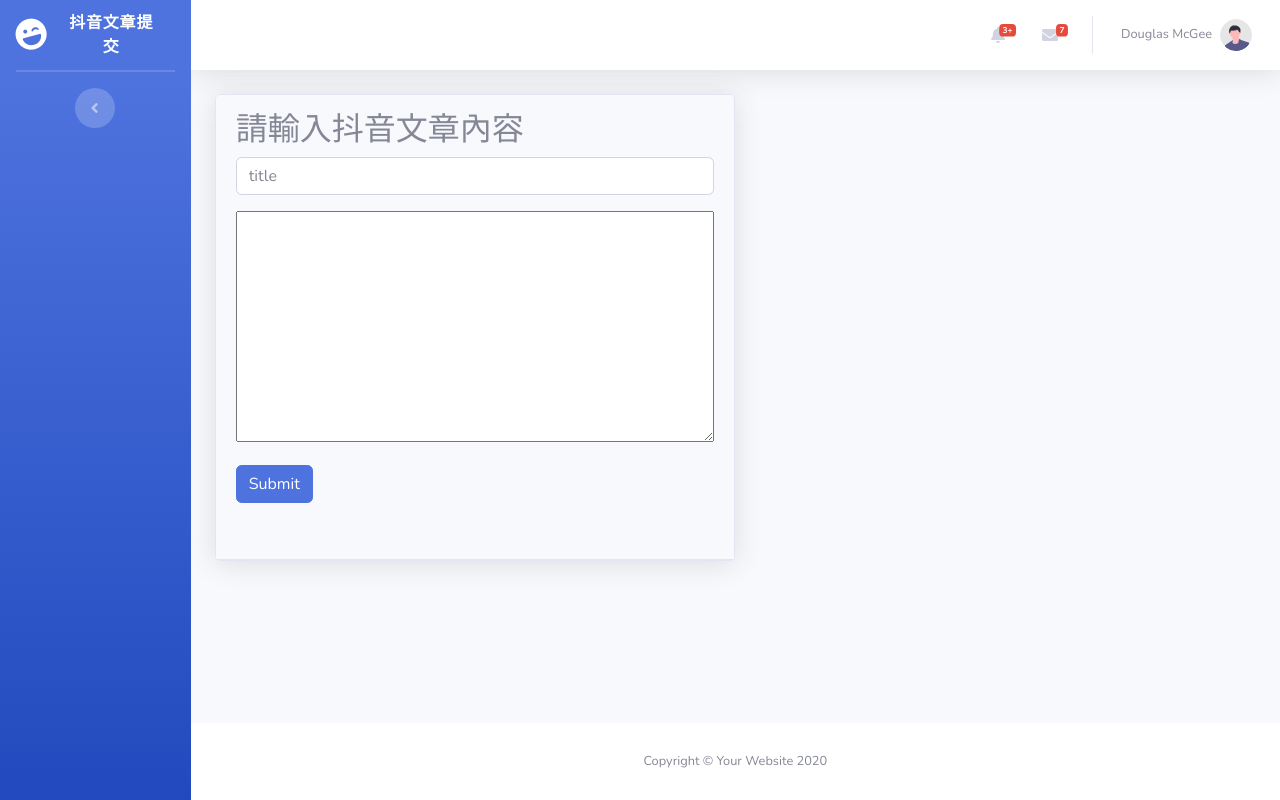
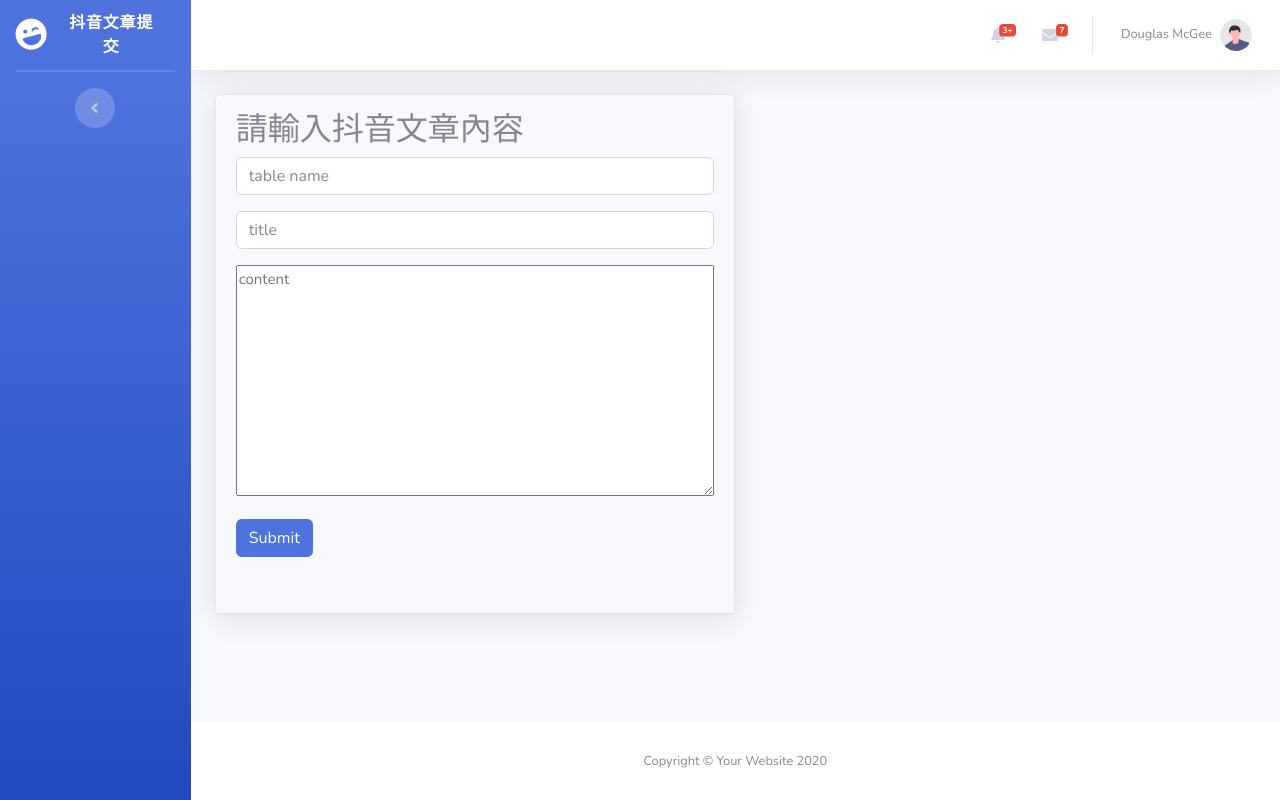
Before and after one commit to jeff3388/cutvideo, a Flask app: page /article_client in a window 1280 px wide. Run offline with Flask 2, Linux system fonts and the light colour scheme; some libraries are stand-ins or nearby versions.

Commit message:
更新資料

```diff
--- a/backgroud_service.py
+++ b/backgroud_service.py
@@ -151,9 +151,9 @@ def add_account():
 @app.route('/submit_article', methods=['POST'])
 def submit_article():
     if request.method == 'POST':
-        table_name = request.json.get('tableName')
-        title = request.json.get('title')
-        content = request.json.get('content')
+        table_name = request.values.get('tableName')
+        title = request.values.get('title')
+        content = request.values.get('content')
         db.insert_article(table_name, title, content)
 
         return redirect(url_for('article_client'))
--- a/templates/article_client.html
+++ b/templates/article_client.html
@@ -9,7 +9,13 @@
                     <div class="card shadow mb-4" style="width:50%">
                         <div class="card-header py-3">
                                 <h2>請輸入抖音文章內容</h2>
-                                <form name="form" class="user">
+                                <form action="submit_article" name="form" class="user" method="post">
+
+                                    <div class="form-group">
+                                            <input type="text" class="form-control form-control-user2"
+                                                   name="tableName"
+                                                id="tableName" placeholder="table name">
+                                    </div>
                                     <!-- 文章標題 -->
                                     <div class="form-group">
                                             <input type="text" class="form-control form-control-user2"
@@ -18,10 +24,10 @@
                                     </div>
                                     <!-- 文章內容匡 -->
                                     <div class="form-group">
-                                        <textarea name="content" id="content" style="font-size:15px;width:100%" rows="10"></textarea>
+                                        <textarea name="content" id="content" style="font-size:15px;width:100%" placeholder="content" rows="10"></textarea>
 
                                     </div>
-                                        <button type="submit" class="btn btn-primary" onclick="submit_article()">Submit</button>
+                                        <button type="submit" class="btn btn-primary">Submit</button>
                                 </form>
                                         <p> </p>
                                     <br>
```
